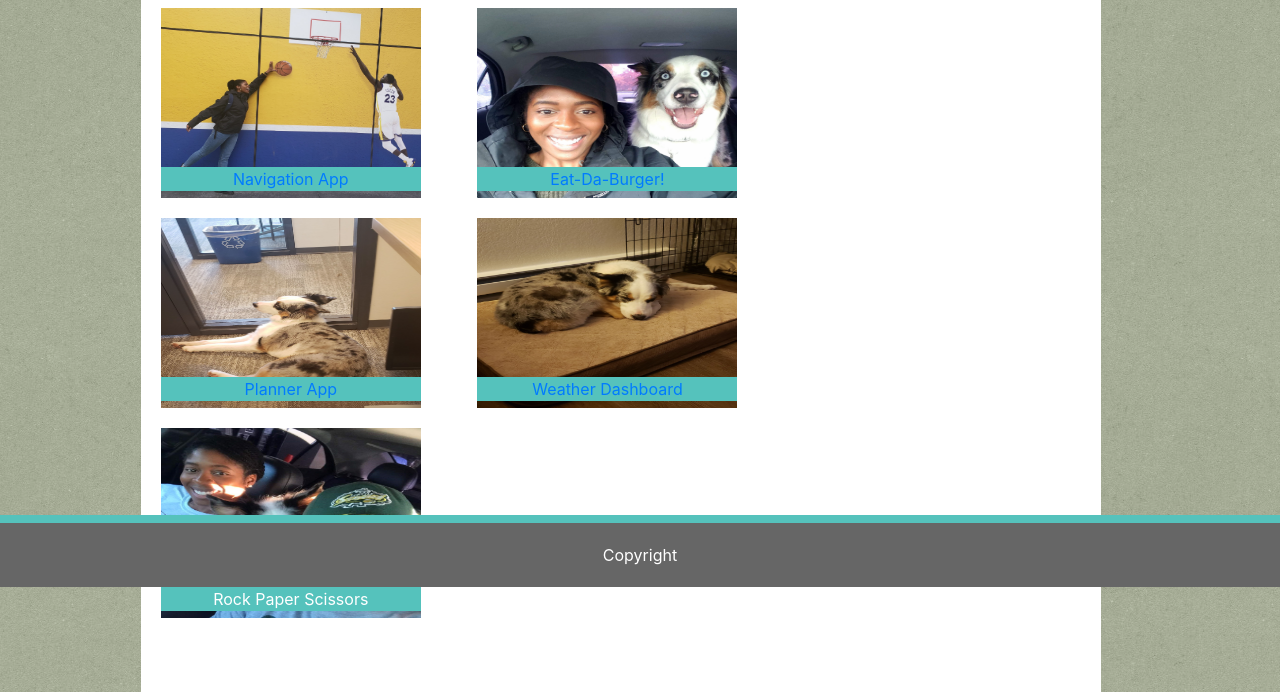
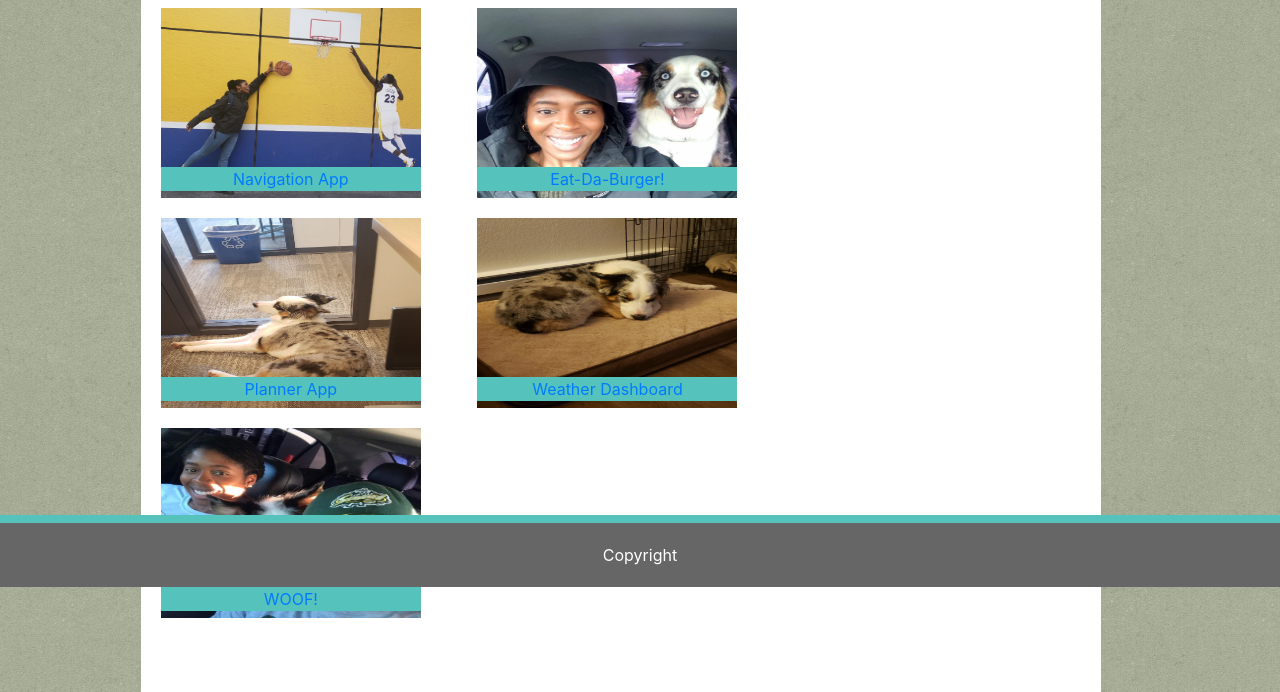
Before and after one commit to eturnersumi/responsiveportfolio, a plain HTML site: page portfolio.html in a window 1280 px wide. Shown: the part 229-921 px from the top of the page. Drawn offline with nearby package versions, Linux system fonts and the light colour scheme.

Commit message:
adding woof app project to profile

```diff
--- a/portfolio.html
+++ b/portfolio.html
@@ -76,7 +76,9 @@
                 <div class="row">
                         <div class="col-sm-4">
                             <img id="img" src="../responsiveportfolio/assets/images/mekenobi.jpg" alt="mekenobi">
-                            <div class="box box5">Rock Paper Scissors</div>
+                            <div class="box box5">
+                                <a href="https://ancient-plateau-65013.herokuapp.com/">WOOF!</a>
+                        </div>
                         </div>
                     </div>
                 </div>
```
